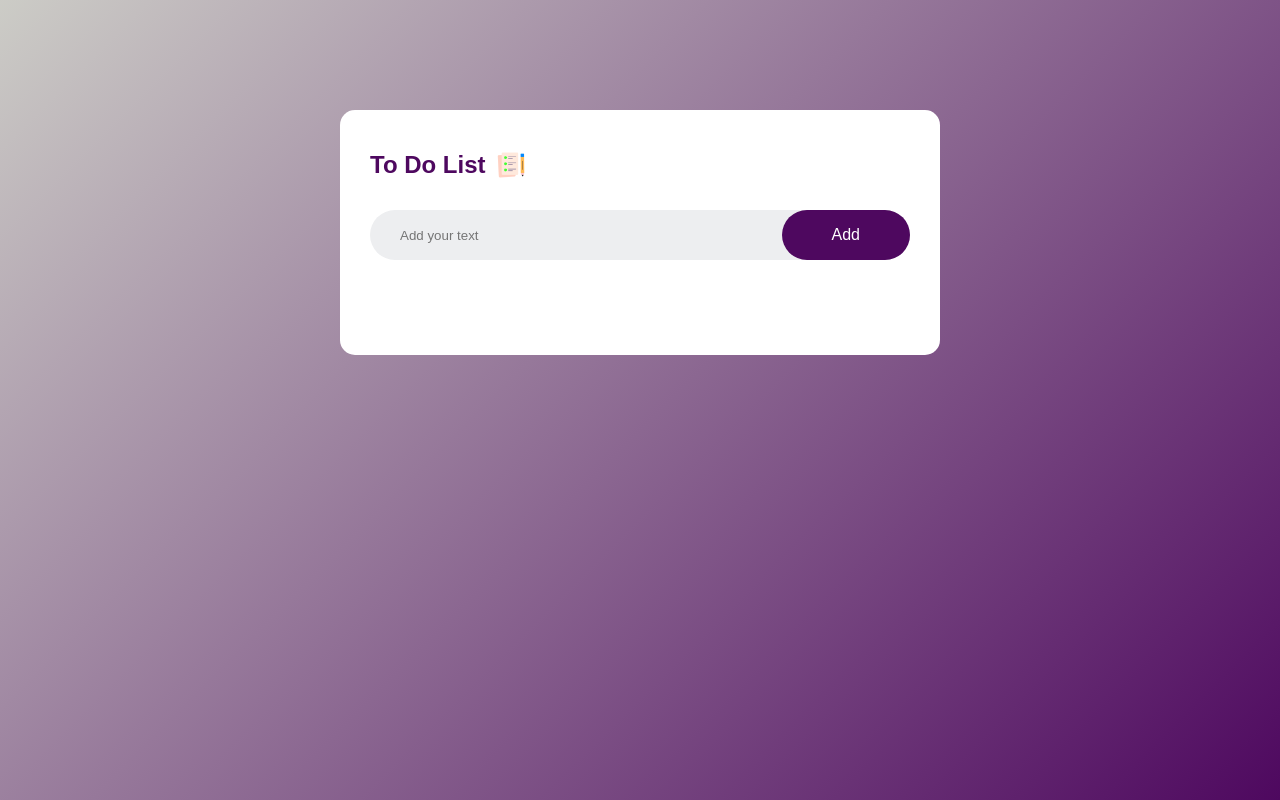
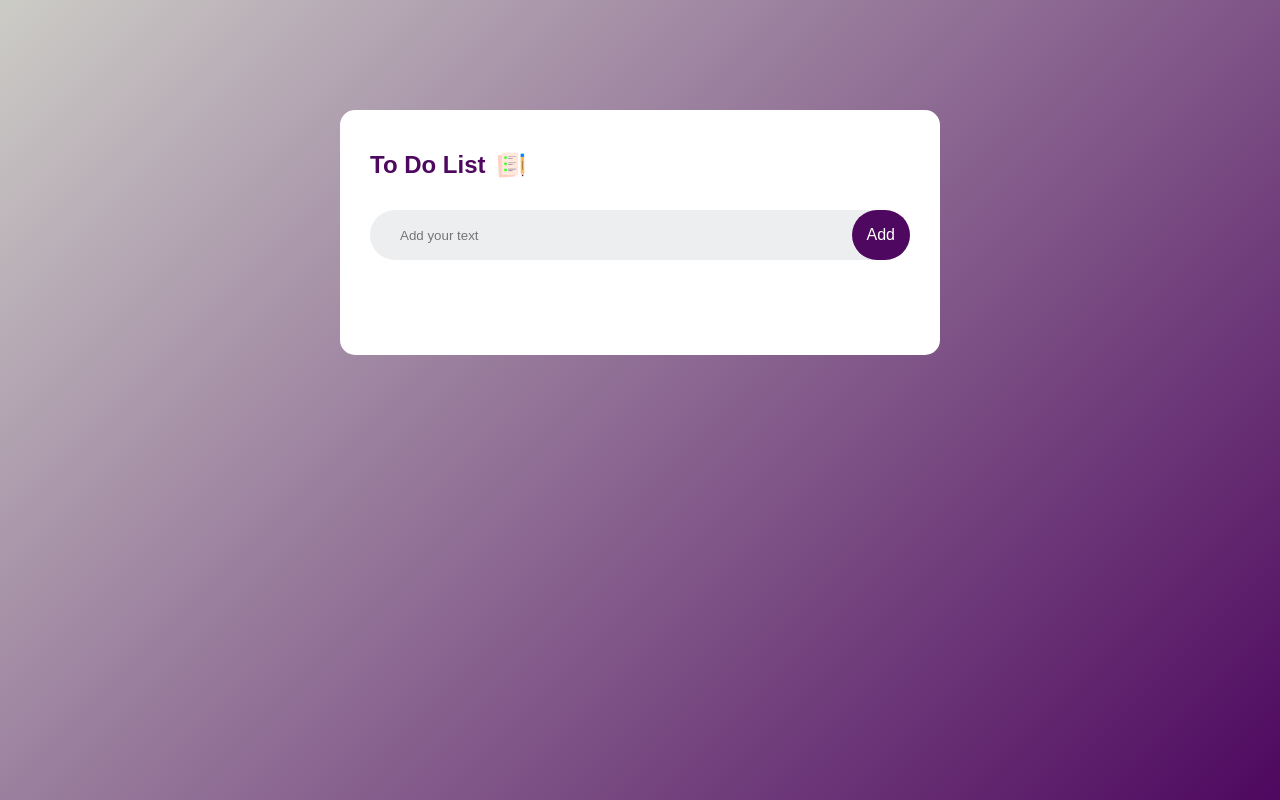
Before and after one commit to mbalajiyadav/ToDoList, a plain HTML site: page index.html in a window 1280 px wide. Drawn offline with Linux system fonts and the light colour scheme.

Commit message:
style.css

```diff
--- a/style.css
+++ b/style.css
@@ -55,7 +55,9 @@ button{
     color: #fff;
     font-size: 16px;
     cursor: pointer;
-    border-radius: 40px;
+    border-radius: 25px;
+    padding-left:15px;
+    padding-right: 15px
 
 }
 ul li{
```
